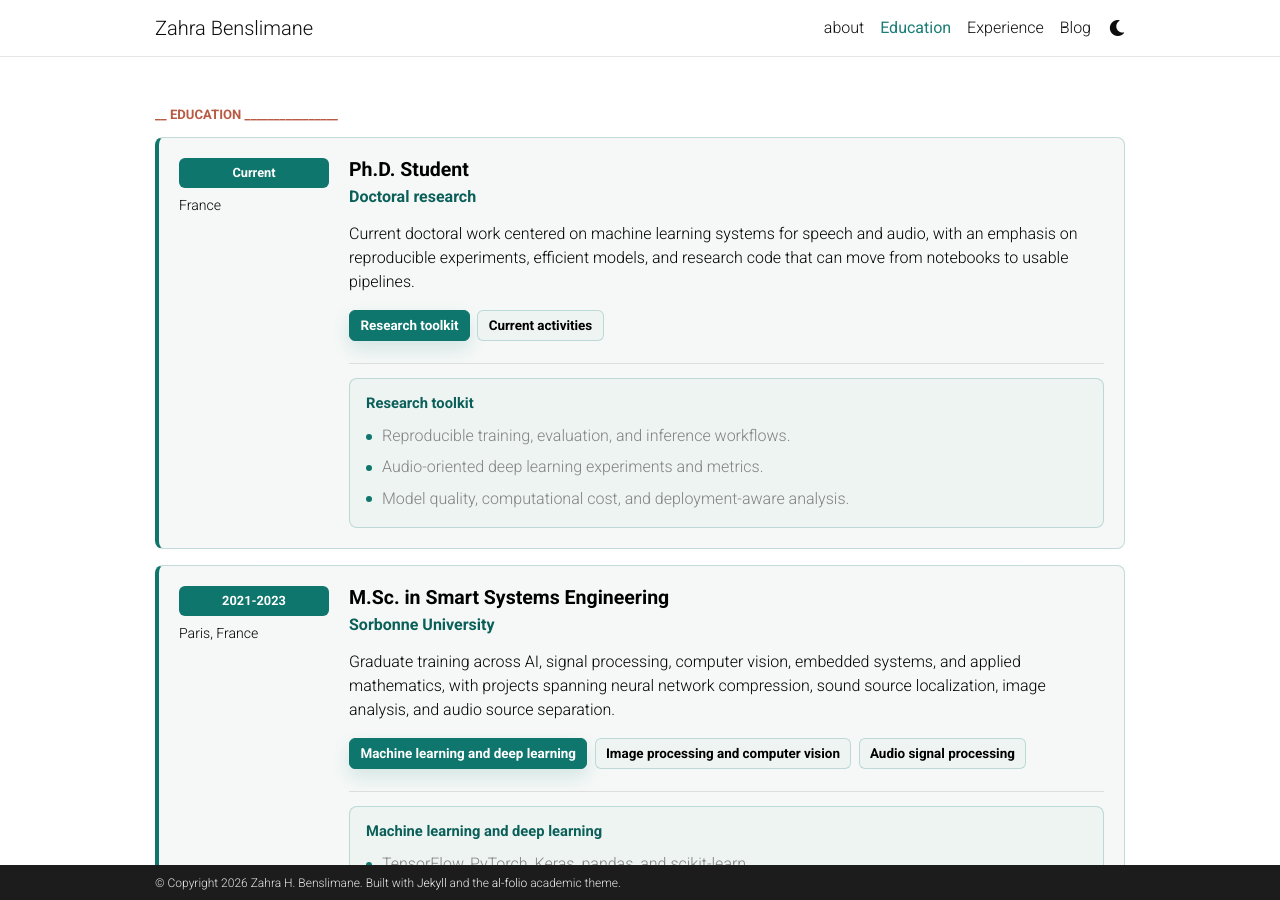
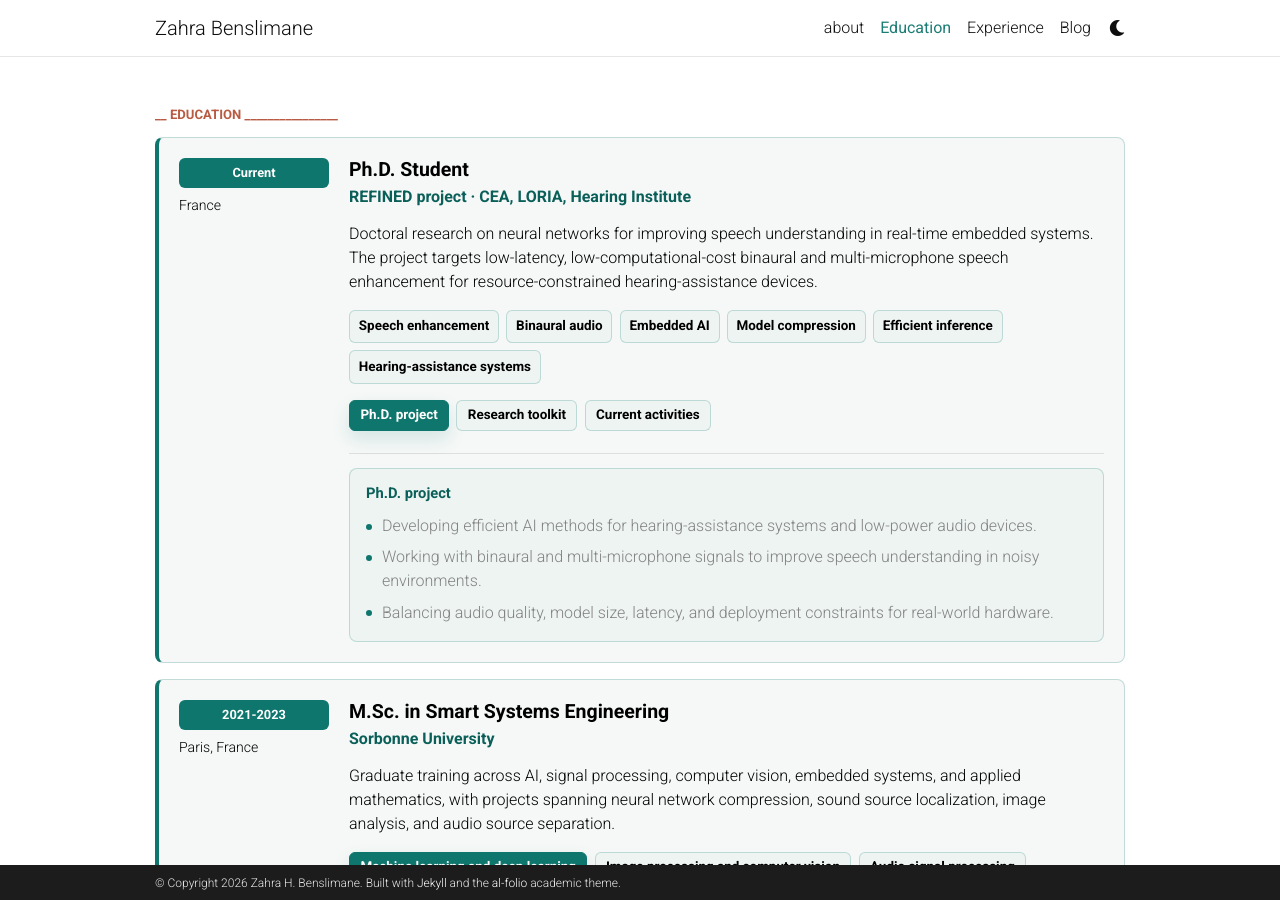
Before and after one commit to ZahraBenslimane/Portfolio, a Jekyll site: the page built from _pages/education.md, in a window 1280 px wide and 900 px high. Built offline with Jekyll 4.4.1, drawn with Linux system fonts in a browser that asks for light colours; comment, search, counter and statistics services are not loaded; a style sheet for code colours, icons or effects is not loaded.

Commit message:
new version layout

```diff
--- a/_data/education.yml
+++ b/_data/education.yml
@@ -1,21 +1,34 @@
 - degree: Ph.D. Student
-  institution: Doctoral research
+  institution: REFINED project · CEA, LORIA, Hearing Institute
   location: France
   period: Current
+  focus:
+    - Speech enhancement
+    - Binaural audio
+    - Embedded AI
+    - Model compression
+    - Efficient inference
+    - Hearing-assistance systems
   summary: >
-    Current doctoral work centered on machine learning systems for speech and audio,
-    with an emphasis on reproducible experiments, efficient models, and research code
-    that can move from notebooks to usable pipelines.
+    Doctoral research on neural networks for improving speech understanding in
+    real-time embedded systems. The project targets low-latency, low-computational-cost
+    binaural and multi-microphone speech enhancement for resource-constrained
+    hearing-assistance devices.
   activities:
-    - Building and evaluating deep learning models for audio and speech processing tasks.
-    - Studying model compression, robustness, and deployment constraints for real-world systems.
-    - Maintaining research tooling for experiments, metrics, and inference workflows.
+    - Building and evaluating neural speech-enhancement models for real-time audio processing.
+    - Studying model compression, quantization, and efficient inference for embedded deployment.
+    - Designing reproducible experiments that connect speech quality, intelligibility, latency, and computational cost.
   details:
+    - title: Ph.D. project
+      items:
+        - Developing efficient AI methods for hearing-assistance systems and low-power audio devices.
+        - Working with binaural and multi-microphone signals to improve speech understanding in noisy environments.
+        - Balancing audio quality, model size, latency, and deployment constraints for real-world hardware.
     - title: Research toolkit
       items:
-        - Reproducible training, evaluation, and inference workflows.
-        - Audio-oriented deep learning experiments and metrics.
-        - Model quality, computational cost, and deployment-aware analysis.
+        - Reproducible training, evaluation, and inference workflows for speech/audio models.
+        - Deployment-aware analysis of model quality, computational cost, and real-time behavior.
+        - Experiment tooling for metrics, ablations, and comparison across model configurations.
 
 - degree: M.Sc. in Smart Systems Engineering
   institution: Sorbonne University
```
Also changed, not shown: _pages/about.md (+11 -5 lines).
